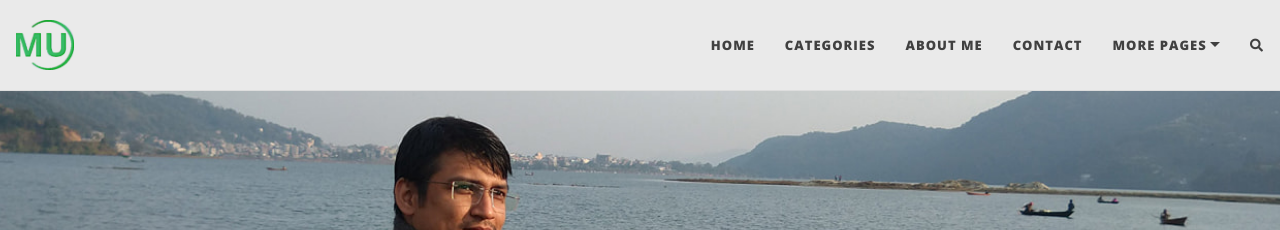
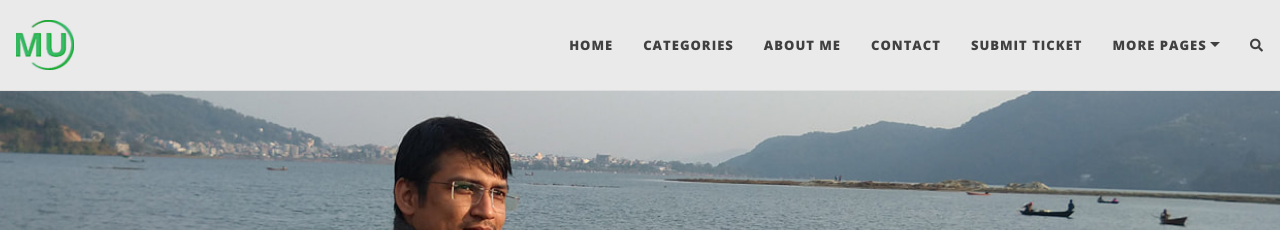
Before and after one commit to adwithme/adwithme.github.io, a Jekyll site: the page built from index.html, in a window 1280 px wide. Shown: the top 230 px of the page. Built offline with Jekyll 4.4.1, drawn with Linux system fonts in a browser that asks for light colours; nearby versions of some CDN libraries; the list of posts is cut into pages by our own code; comment, search, counter and statistics services are not loaded.

Commit message:
Ticket-Page-Added

```diff
--- a/_config.yml
+++ b/_config.yml
@@ -24,6 +24,7 @@ navbar-links:
   Categories: "/tags"
   About Me: "aboutme"
   Contact: "Contact"
+  Submit Ticket: "https://madhusudan.tawk.help/"
   More Pages:
     - Calander: "date"
     - Date Convertor: "Date-Convertor"
```
